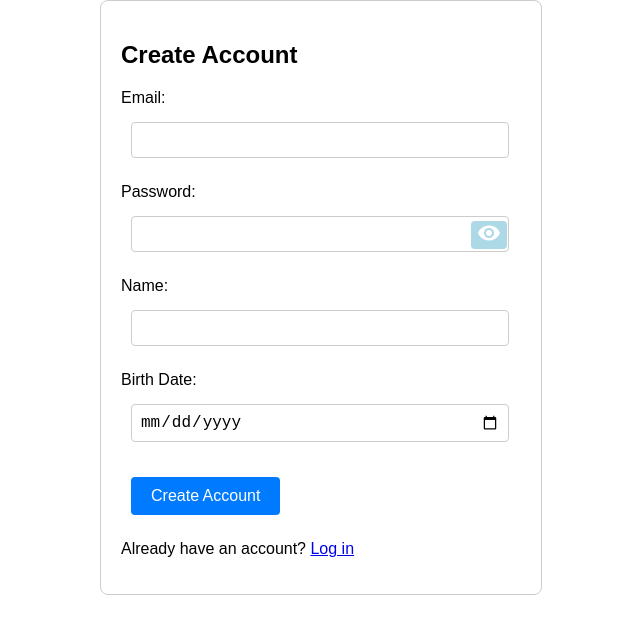
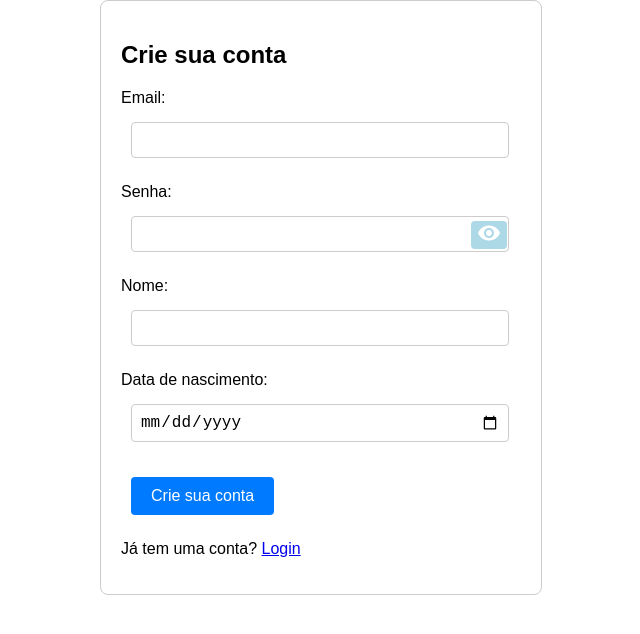
Before and after one commit to mateusamado/cinewishlist, a React (Create React App) app: page /signup in a window 1280 px wide. Shown: the top 634 px of the page, without its empty margins (319-959 px from the left). Built offline with nearby package versions, Linux system fonts and the light colour scheme.

Commit message:
fix: RN02 e cadastro de multiplas contas

```diff
--- a/src/views/Login.js
+++ b/src/views/Login.js
@@ -24,17 +24,14 @@ const Login = ({ authenticate }) => {
 
   const handleSubmit = (e) => {
     e.preventDefault();
-    const storedUser = JSON.parse(localStorage.getItem("user"));
-    if (
-      storedUser &&
-      formData.email === storedUser.email &&
-      formData.password === storedUser.password
-    ) {
-      authenticate();
-      navigate("/");
-    } else {
-      setError("Invalid email or password");
+    const storedUsers = JSON.parse(localStorage.getItem("users")) || [];
+    const user = storedUsers.find((user) => user.email === formData.email);
+    if (!user || user.password !== formData.password) {
+      setError("Email ou senha inválidos");
+      return;
     }
+    authenticate();
+    navigate("/");
   };
 
   return (
@@ -52,7 +49,7 @@ const Login = ({ authenticate }) => {
           />
         </div>
         <div className="form-group">
-          <label>Password:</label>
+          <label>Senha:</label>
           <div className="password-input-container">
             <input
               type={showPassword ? "text" : "password"}
@@ -76,7 +73,7 @@ const Login = ({ authenticate }) => {
         <button type="submit">Login</button>
       </form>
       <p>
-        Don't have an account? <Link to="/signup">Sign up</Link>
+        Não tem uma conta? <Link to="/signup">Cadastre-se</Link>
       </p>
     </div>
   );
--- a/src/views/SignUp.js
+++ b/src/views/SignUp.js
@@ -11,6 +11,7 @@ const SignUp = () => {
   });
 
   const [showPassword, setShowPassword] = useState(false);
+  const [error, setError] = useState("");
   const navigate = useNavigate();
 
   const handleChange = (e) => {
@@ -26,21 +27,24 @@ const SignUp = () => {
 
   const handleSubmit = (e) => {
     e.preventDefault();
-    const passwordRegex =
-      /^(?=.*[a-z])(?=.*[A-Z])(?=.*\d)(?=.*[@$!%*?&])[A-Za-z\d@$!%*?&]{8,}$/;
-    if (!passwordRegex.test(formData.password)) {
-      alert(
-        "A senha deve ter no mínimo 8 caracteres, incluindo letras maiúsculas, minúsculas, números e caracteres especiais."
-      );
+    const storedUsers = JSON.parse(localStorage.getItem("users")) || [];
+    const existingUser = storedUsers.find(
+      (user) => user.email === formData.email
+    );
+    if (existingUser) {
+      setError("Email já existe. Por favor use um email diferente.");
       return;
     }
-    localStorage.setItem("user", JSON.stringify(formData));
+
+    const newUser = { ...formData };
+    storedUsers.push(newUser);
+    localStorage.setItem("users", JSON.stringify(storedUsers));
     navigate("/login");
   };
 
   return (
     <div className="signup-container">
-      <h2>Create Account</h2>
+      <h2>Crie sua conta</h2>
       <form onSubmit={handleSubmit}>
         <div className="form-group">
           <label>Email:</label>
@@ -53,7 +57,7 @@ const SignUp = () => {
           />
         </div>
         <div className="form-group">
-          <label>Password:</label>
+          <label>Senha:</label>
           <div className="password-input-container">
             <input
               type={showPassword ? "text" : "password"}
@@ -76,7 +80,7 @@ const SignUp = () => {
           </div>
         </div>
         <div className="form-group">
-          <label>Name:</label>
+          <label>Nome:</label>
           <input
             type="text"
             name="name"
@@ -86,7 +90,7 @@ const SignUp = () => {
           />
         </div>
         <div className="form-group">
-          <label>Birth Date:</label>
+          <label>Data de nascimento:</label>
           <input
             type="date"
             name="birthDate"
@@ -95,10 +99,11 @@ const SignUp = () => {
             required
           />
         </div>
-        <button type="submit">Create Account</button>
+        {error && <p className="error-message">{error}</p>}
+        <button type="submit">Crie sua conta</button>
       </form>
       <p>
-        Already have an account? <Link to="/login">Log in</Link>
+        Já tem uma conta? <Link to="/login">Login</Link>
       </p>
     </div>
   );
```
